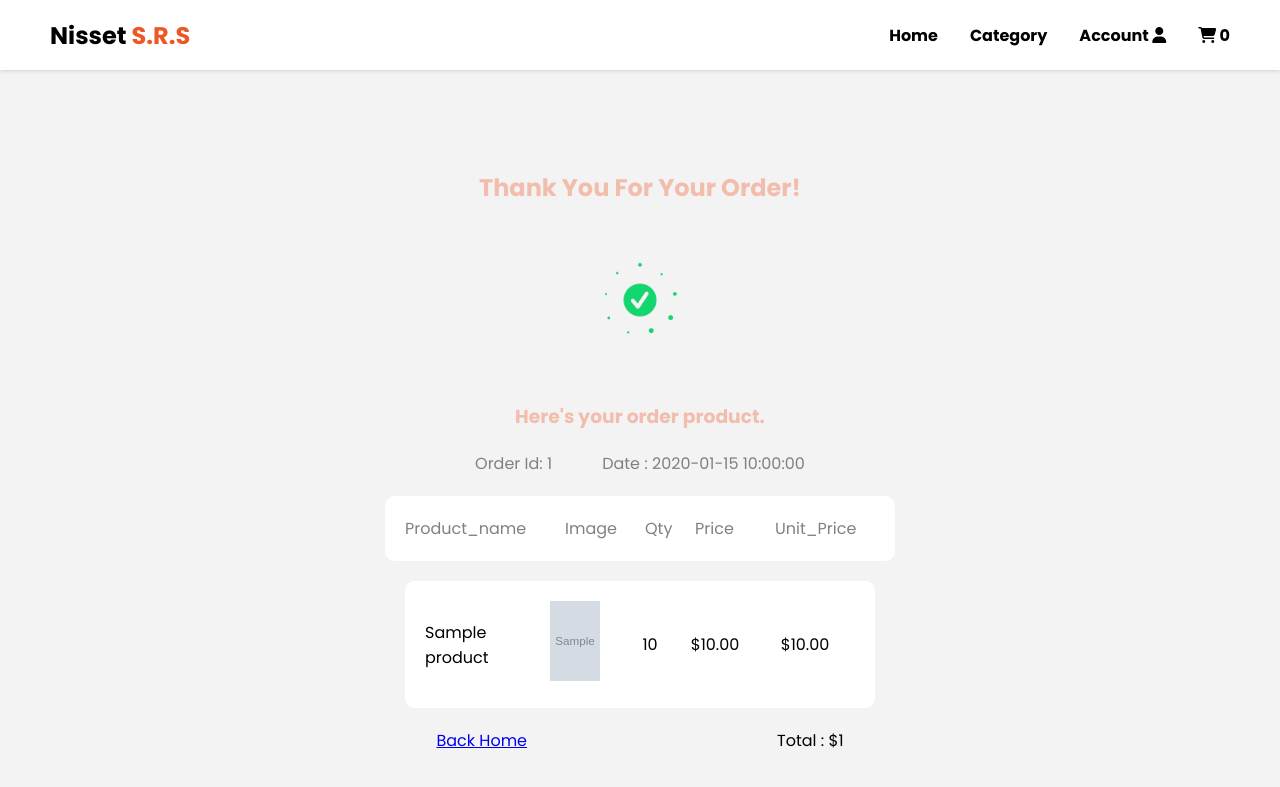
After one commit to E8-Web-Application/book-store-project, a PHP site: page /book-store-project/pages/order.php in a window 1280 px wide. The commit adds this page. Shown: the top 787 px of the page. Run offline with PHP 8.4, Linux system fonts and the light colour scheme; the visitor is signed in with stand-in values (Sample User, id 1); tables that the repository leaves empty hold one stand-in row (values such as "Sample post"); grey boxes marked "Sample" are stand-in pictures; some libraries are stand-ins or nearby versions; some web fonts are replaced.

Commit message:
set up basic proccess pay and order

```diff
--- a/css/style.css
+++ b/css/style.css
@@ -312,6 +312,10 @@ body {
     max-height: 500px;
     overflow-y: auto;
 }
+.cart-message p{
+ margin: 10px 0;
+ color: #ed5624b2;
+}
 .table-title{
     color: gray;
 }
@@ -378,3 +382,52 @@ body {
     margin-top: 10px;
 }
 /* Checkout Block End */
+
+/* Order Page Start */
+.order-container{
+    width: 100%;
+    display: flex;
+    flex-direction: column;
+    align-items: center;
+    padding-top: 100px;
+    gap: 20px;
+}
+.order-form{
+    display: flex;
+    flex-direction: column;
+    gap: 20px;
+}
+.order-header,.order-item{
+    display: flex;
+    gap: 50px;
+}
+.order-header{
+    color: gray;
+}
+.order-body{
+    background-color: white;
+    padding: 20px;
+    display: grid;
+    grid-template-columns: 100px 100px 50px 80px 100px;
+    place-items: center;
+    border-radius: 10px;
+}
+.order-form-header{
+    display: grid;
+    grid-template-columns: 160px 80px 50px 80px 100px;
+    background-color: rgb(255, 255, 255);
+    color: gray;
+    padding: 20px;
+    border-radius: 10px;
+}
+.order-message{
+    color: #ed562457;
+}
+.order-product{
+    color: #ed562457;
+}
+.order-total{
+    display: flex;
+   gap: 250px;
+}
+/* Order Page End */
--- a/pages/checkout.php
+++ b/pages/checkout.php
@@ -3,7 +3,7 @@
 
 <div class="checkout-container">
 
-<form action="" class="checkout-form">
+<form action="./order_check.php" class="checkout-form" method="post">
     <div class="checkout-form-image form-control">
         <img src="../images/credit_card.png" alt="">
     </div>
--- a/pages/index.php
+++ b/pages/index.php
@@ -83,11 +83,10 @@
           <h4><?php echo $row['name'] ?></h4>
         </div>
         <div class="book-price">
-          <p>$10.99</p>
+        <p>$<?php echo $row['price'] ?></p>
         </div>
         <div class="book-add-cart">
-        <a href="../../book-store-project/pages/insert.php?value=1&&name=<?php echo $row['name'] ?>&&price=<?php echo $row['price'] ?>&&qty=1">Add To Cart</a>
-        </div>
+        <a href="../../book-store-project/pages/insert.php?value=1&&name=<?php echo $row['name'] ?>&&price=<?php echo $row['price'] ?>&&qty=1&&id=<?php echo $row['id']; ?>">Add To Cart</a>      </div>
       </div>
 
     <?php } }?>
--- a/pages/insert.php
+++ b/pages/insert.php
@@ -33,6 +33,7 @@ if (isset($_GET['name'])) {
   $id = $_GET['id'];
   foreach ($_SESSION['cart'] as $key => $item) {
     if ($item['product_id'] == $id) {
+      echo $key;
       // Increase the quantity of the existing item
       $_SESSION['cart'][$key]['qty'] += $_GET['qty'];
       $_SESSION['cart'][$key]['price'] = $_SESSION['cart'][$key]['qty'] * $_SESSION['cart'][$key]['unit_price'];
--- /dev/null
+++ b/pages/order.php
@@ -0,0 +1,70 @@
+<?php session_start(); ?>
+<?php include("../partials/header.php"); ?>
+<?php include("../partials/navbar.php"); ?>
+<?php include("../partials/connect.php"); ?>
+<div class="order-container">
+
+<div class="order-message">
+    <h2>Thank You For Your Order!</h2>
+</div>
+<div class="order-success-pay">
+    <img src="../images/success_pay.gif" width="150" height="150" style="object-fit: contain;" alt="">
+</div>
+<div class="order-product">
+    <h3>Here's your order product.</h3>
+</div>
+<div class="order-header">
+<?php $sql= "SELECT * FROM orders order by id desc;";
+      $result=mysqli_query($conn,$sql);
+      $row=mysqli_fetch_assoc($result);
+      $order_id=$row['id'];
+    ?>
+        <p class="order-header-title">Order Id: <?php echo $row['id']; ?></p>
+        <p class="order-header-title">Date : <?php echo $row['created_at']; ?></p>
+    </div>
+    <!-- <div class="order-item">
+        <p>Items</p>
+    </div> -->
+
+     <div class="order-form-header">
+        <p>Product_name</p>
+        <p>Image</p>
+        <p>Qty</p>
+        <p>Price</p>
+        <p>Unit_Price</p>
+     </div>
+    <div class="order-form">
+    <?php
+     $user_id=$_SESSION['user_id'];
+     $sql="SELECT cart.qty as qty, cart.price as price, cart.unit_price as unit_price,name,image FROM cart INNER JOIN product ON product.id=cart.product_id where order_id=$order_id";
+     $result = mysqli_query($conn, $sql);
+     if(mysqli_num_rows($result) > 0)  {
+        while($row = mysqli_fetch_assoc($result)) {
+    ?>
+    <div class="order-body">
+        <p><?php echo $row['name'] ?></p>
+        <div>
+            <img style="width:50px; height:80px; object-fit: cover;" src="../images/<?php echo $row['image'] ?>" alt="">
+        </div>
+        <p><?php echo $row['qty'] ?></p>
+        <p>$<?php echo $row['price'] ?></p>
+        <p>$<?php echo $row['unit_price'] ?></p>
+    </div>
+
+    <?php }}?>
+
+    </div>
+    <div class="order-total">
+    <a href="./index.php">Back Home</a>
+    <p>Total : $<?php echo $_SESSION['total'];?></p>
+    </div>
+
+</div>
+
+
+<?php
+
+unset($_SESSION['cart']);
+?>
+
+<?php include("../partials/footer.php"); ?>
--- a/partials/connect.php
+++ b/partials/connect.php
@@ -2,7 +2,7 @@
 $servername = "localhost";
 $username = "cheat2001";
 $password = "";
-$dbname = "testdb";
+$dbname = "bookstoredb";
 
 // Create connection
 $conn = mysqli_connect($servername, $username, $password, $dbname);
```
Also changed, not shown: pages/cart.php (+10 -2 lines), pages/order_check.php (added, +44 -0 lines), pages/sign-up.php (+13 -5 lines), sql/book_store.sql (+33 -5 lines), images/success_pay.gif (added).
